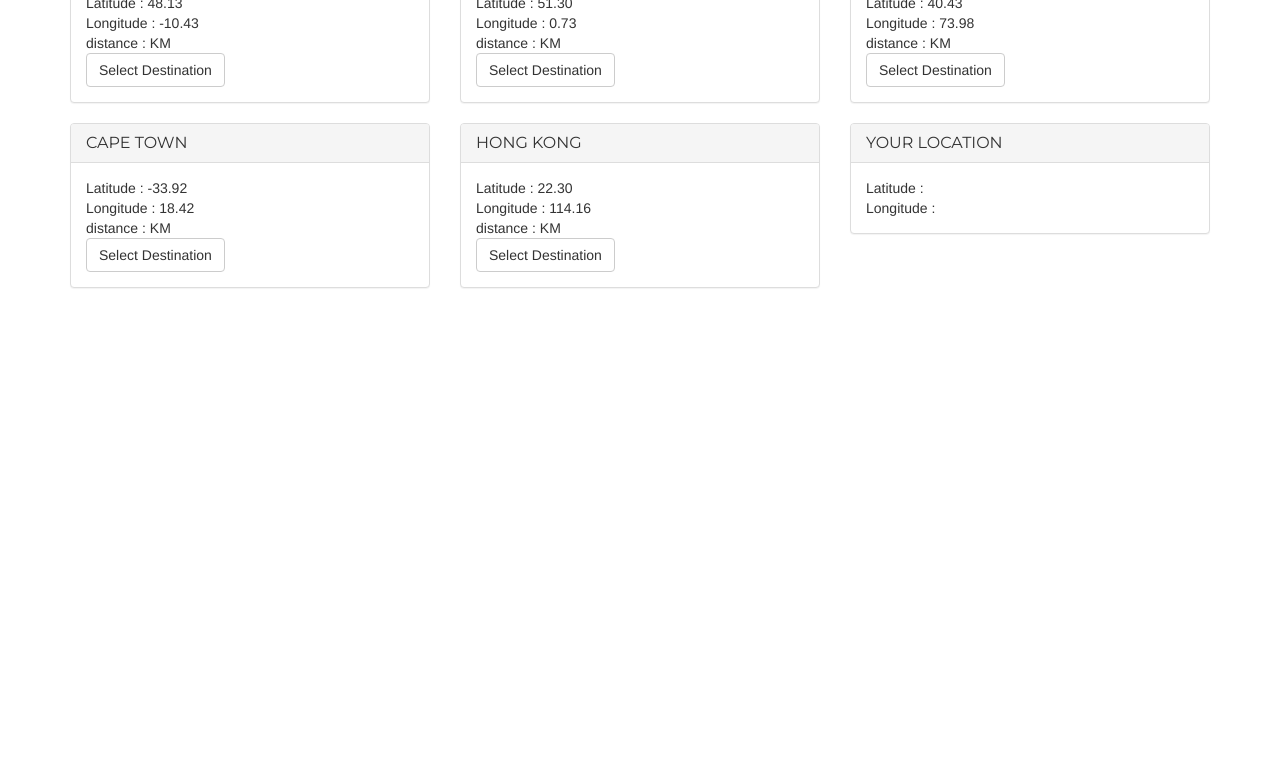
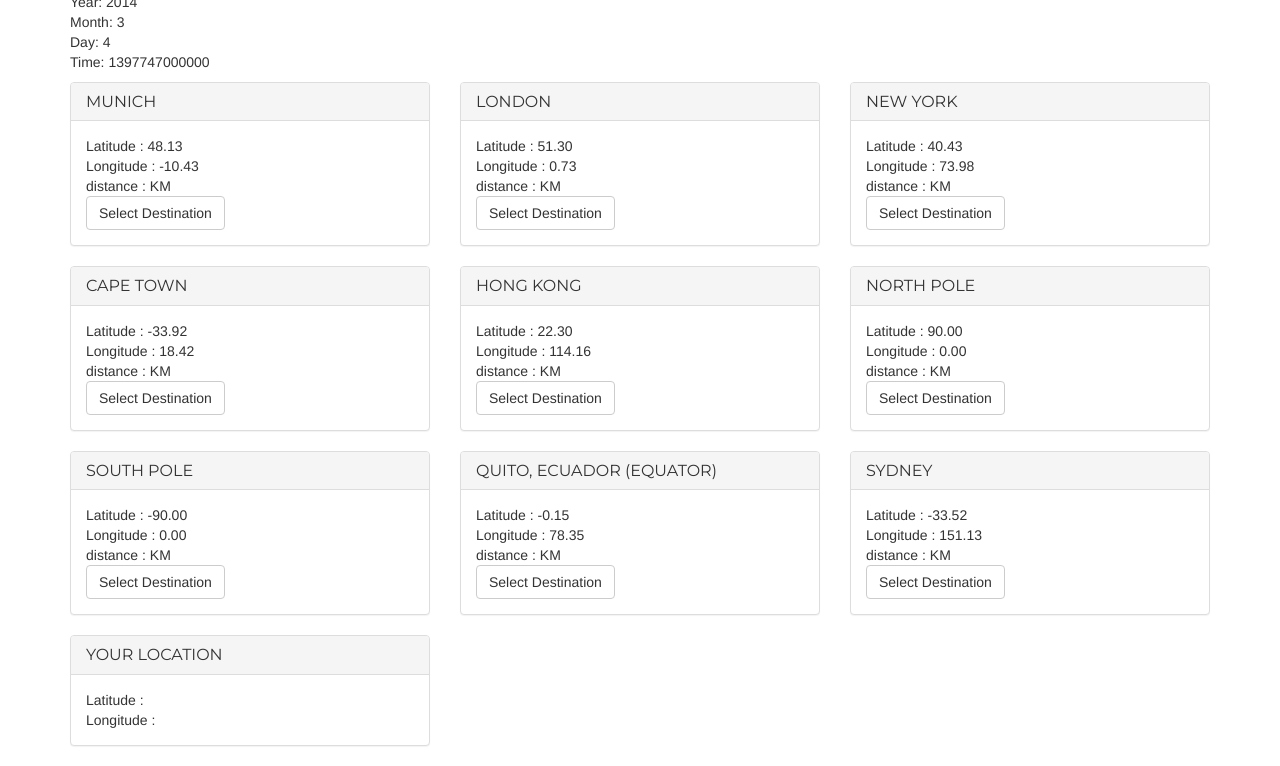
Before and after one commit to GrayBear/ngLatLng, a plain HTML site: page demo/index.html in a window 1280 px wide. Shown: the part 131-897 px from the top of the page. Before the commit the page ends 800 px from the top, so only its background shows below. Drawn offline with Linux system fonts and the light colour scheme.

Commit message:
The start of dayNight

```diff
--- a/demo/app/demo.mdl.js
+++ b/demo/app/demo.mdl.js
@@ -3,7 +3,13 @@
         '$scope',
         'placesLatLng',
         'latLngCurrentPosition',
-        'latLngDistance', function ($scope, placesLatLng, latLngCurrentPosition, latLngDistance) {
+        'latLngDistance',
+        'latLngCurrentTime',
+        function ($scope, placesLatLng, latLngCurrentPosition, latLngDistance, latLngCurrentTime) {
+
+            console.log(latLngCurrentTime);
+
+            $scope.currentTime = latLngCurrentTime();
 
             $scope.currentPosition = {};
             $scope.places = placesLatLng.getPlaces();
@@ -63,6 +69,26 @@
                     lat: 22.302698,
                     lng: 114.160501,
                 },
+                {
+                    city: "North Pole",
+                    lat: 90.00000,
+                    lng: 0.000,
+                },
+                {
+                    city: "South Pole",
+                    lat: -90.00000,
+                    lng: 0.000,
+                },
+                {
+                    city: "Quito, Ecuador (Equator)",
+                    lat: -0.150,
+                    lng: 78.350,
+                },
+                {
+                    city: "Sydney",
+                    lat: -33.520,
+                    lng: 151.13,
+                },
         ]
 
 
--- a/demo/index.html
+++ b/demo/index.html
@@ -7,6 +7,15 @@
 <body ng-app="demo" ng-controller="demoCtrl">
     <div class="container">
         <h1>Ng-LatLng</h1>
+
+        <h2>Current UTC </h2>
+        <p>
+            Year: <span ng-bind="currentTime.year"></span><br />
+            Month: <span ng-bind="currentTime.month"></span><br />
+            Day: <span ng-bind="currentTime.day"></span><br />
+            Time: <span ng-bind="currentTime.time"></span>
+        </p>
+
 
         {{test}}
         <div class="row">
--- a/ngLatLng.js
+++ b/ngLatLng.js
@@ -16,8 +16,49 @@
     }
 
 }]);
+///#source 1 1 /src/features/currenttime/currenttime.svc.js
+/// Returns current universal time
+/// https://developer.mozilla.org/en-US/docs/Web/JavaScript/Reference/Global_Objects/Date/UTC
+
+ngLatLng.service('latLngCurrentTime', [function () {
+
+    return function () {
+
+        var date = new Date();
+        console.log(date);
+        return {
+            date: date,
+            year: date.getUTCFullYear(),
+            month: date.getUTCMonth(),
+            day: date.getUTCDay(),
+            time: date.getTime()
+        }
+
+    }
+
+}]);
 ///#source 1 1 /src/features/dayNight/dayNight.svc.js
-ngLatLng.service('latLngDayNight', [function () { }]);
+// good example not based on universal time though.
+// http://williams.best.vwh.net/sunrise_sunset_algorithm.htm
+
+ngLatLng.service('latLngDayNight', [function () {
+
+
+
+    return function (lat, lng) {
+
+        var n1 = (275 * month / 9);
+        var n2 = ((month + 9) / 12);
+
+
+
+    }
+
+
+
+
+
+}]);
 ///#source 1 1 /src/features/distance/distance.svc.js
 ngLatLng.service('latLngDistance', [function () {
 
```
Also changed, not shown: src/features/currentTime/currentTime.svc.js (added, +20 -0 lines), src/features/dayNight/dayNight.svc.js (+21 -1 lines), ngLatLng.min.js, 2 other files.
